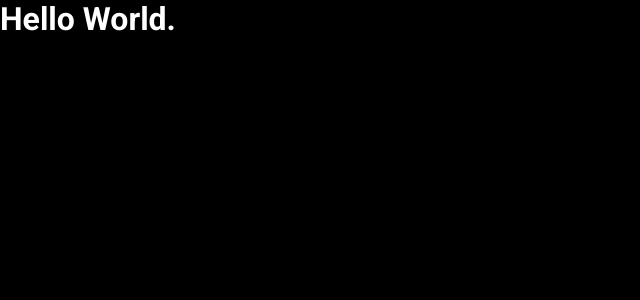
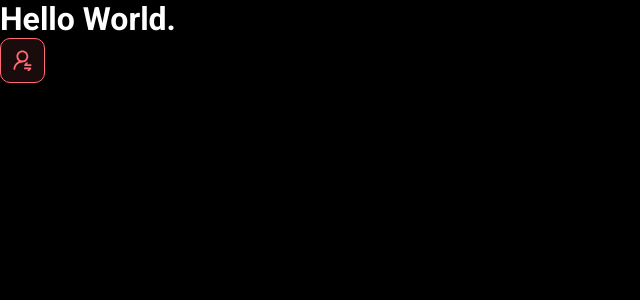
Before and after one commit to BatistaGabriel/semanaSpringReact, a React (Vite) app in the folder dsmeta/frontend/: page / in a window 1280 px wide. Shown: the top 300 px of the page, without its empty margins (0-640 px from the left). Built offline with nearby package versions, Linux system fonts and the light colour scheme.

Commit message:
(feat) notification button creation

```diff
--- a/dsmeta/frontend/src/App.tsx
+++ b/dsmeta/frontend/src/App.tsx
@@ -1,7 +1,11 @@
+import NotificationButton from "./components/NotificationButton"
 
 function App() {
   return (
-    <h1>Hello World.</h1>
+    <>
+      <h1>Hello World.</h1>
+      <NotificationButton />
+    </>
   )
 }
 
--- /dev/null
+++ b/dsmeta/frontend/src/components/NotificationButton/index.tsx
@@ -0,0 +1,12 @@
+import icon from '../../assets/img/notification-icon.svg'
+import './styles.css'
+
+function NotificationButton() {
+    return (
+        <div className="dsmeta-red-btn">
+            <img src={icon} alt="Notificar" />
+        </div>
+    )
+  }
+
+  export default NotificationButton
--- /dev/null
+++ b/dsmeta/frontend/src/components/NotificationButton/styles.css
@@ -0,0 +1,20 @@
+.dsmeta-red-btn-container {
+    display: flex;
+    justify-content: center;
+}
+
+.dsmeta-red-btn {
+  height: 45px;
+  width: 45px;
+  background: rgba(255, 107, 114, 0.1);
+  border: 1px solid #ff6b72;
+  border-radius: 10px;
+  display: flex;
+  align-items: center;
+  justify-content: center;
+  cursor: pointer;
+}
+
+.dsmeta-red-btn img {
+    width: 19px;
+}
```
Also changed, not shown: dsmeta/frontend/src/assets/img/notification-icon.svg (added).
